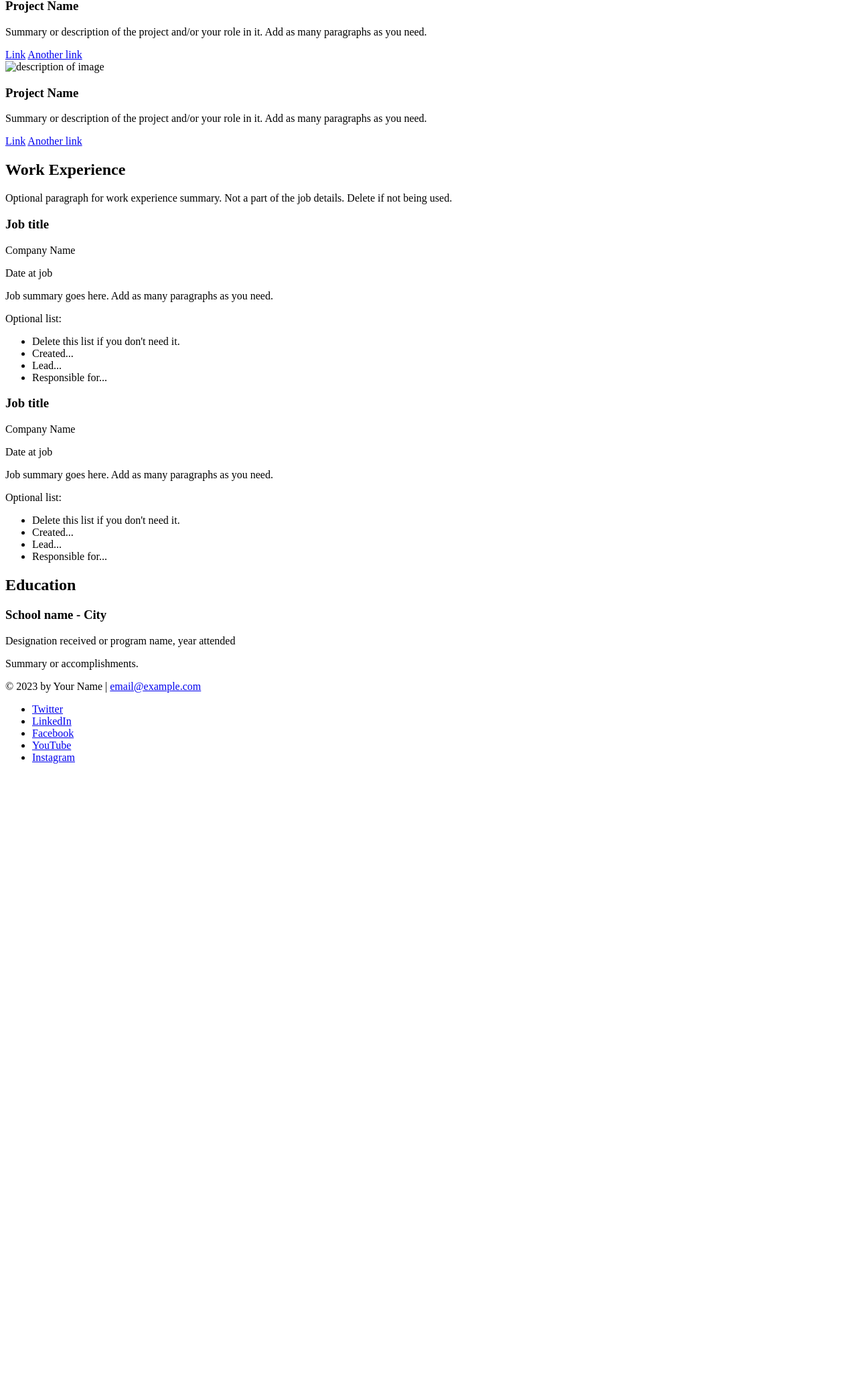
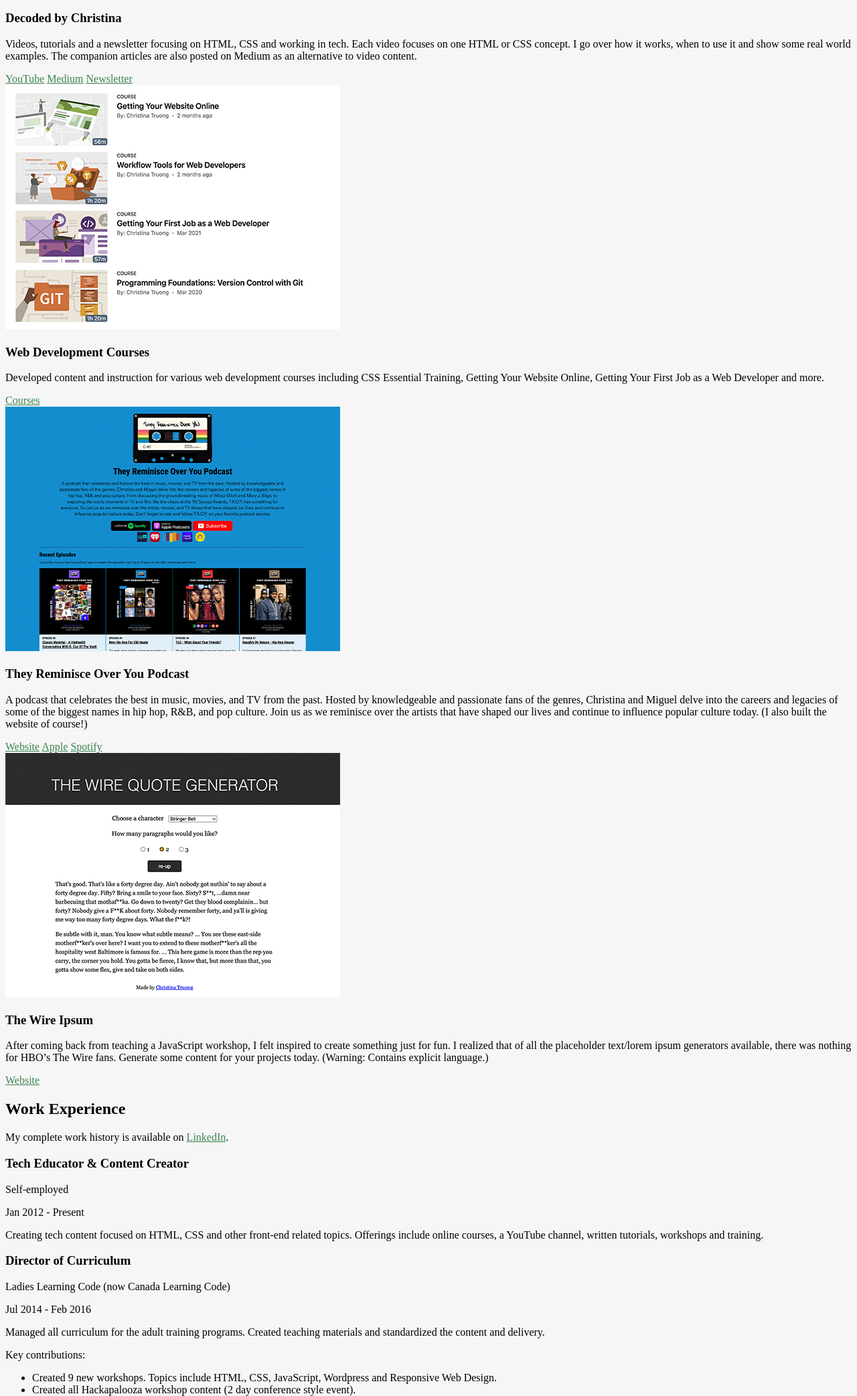
Before and after one commit to DevAniela/Christina-Truong-Website, a plain HTML site: page resume.html in a window 1280 px wide. Shown: the part 716-2800 px from the top of the page at 67% size. Before the commit the page ends 1872 px from the top, so only its background shows below. Drawn offline with Linux system fonts and the light colour scheme.

Commit message:
modified html to include work experience and education, and edited the social links. will continue working on the css next.

```diff
--- a/resume.html
+++ b/resume.html
@@ -3,136 +3,181 @@
   <head>
     <meta charset="UTF-8">
     <meta name="viewport" content="width=device-width, initial-scale=1">
-    <title>Resume Christina Truong | Tech Educator and Content Creator</title>
+    <title>Resume | Christina Truong, Tech Educator and Content Creator</title>
+    <link rel="stylesheet" href="./css/style.css">
   </head>
   <body class="resume">
     <!-- //  INTRO  // -->
     <header>
       <!-- Start content edits below this line. -->
-      <h1>Your Name</h1>
-      <h2>Job title or tagline</h2>
-
+      <div class="content-wrapper">
+        <h1>Christina Truong</h1>
+        <h2>Tech Educator + Content Creator</h2>
+      </div>
       <!-- End content edits here. -->
     </header>
 
     <main>
       <!-- //  PROFILE  // -->
-      <section>
+      <section class="resume-section">
         <!-- Start content edits below this line. -->
         <h2>Profile</h2>
-        <p>Add your resume summary/profile here. Add more paragraphs or links as needed.</p>
+        <p>I've been in the tech industry for over 15 years and have a diverse range of experiences from working as a front-end developer, teaching, curriculum development, creating video content and courses. I'm also exploring other creative endeavors such as podcasting and drawing.</p>
+
         <a href="index.html">Back to homepage</a>
 
         <!-- End content edits here. -->
       </section>
 
       <!-- //  PROJECTS  // -->
-      <section>
+      <section class="resume-section">
         <!-- Start content edits below this line. -->
         <h2>Projects</h2>
-        <p>Optional paragraph for the Projects summary. Delete if not being used.</p>
+        <p>View selected projects below. More projects can be found at <a href="https://christinatruong.com" target="_blank">christinatruong.com</a>.</p>
 
-        <!-- To add more items, copy this whole <section></section> block-->
-        <section>
-          <img src="images/project-decoded-youtube-500px.png" srcset="images/project-decoded-youtube-1000px.png 2x" alt="decoded by Christina youtube video thumbnails" width="" height="">
-          <h3>Project Name</h3>
-          <p>Summary or description of the project and/or your role in it. Add as many paragraphs as you need.</p>
-          <!-- link to project -->
-          <a href="#" target="_blank">Link</a>
-          <!-- additional links, e.g. newsletter -->
-          <a href="#" target="_blank">Another link</a>
-        </section>
-        <section>
-          <img src="" srcset="" alt="description of image" width="" height="">
-          <h3>Project Name</h3>
-          <p>Summary or description of the project and/or your role in it. Add as many paragraphs as you need.</p>
-          <!-- link to project -->
-          <a href="#" target="_blank">Link</a>
-          <!-- additional links, e.g. newsletter -->
-          <a href="#" target="_blank">Another link</a>
-        </section>
+        <div class="project-wrapper>
+          <section class="project-item">
+            <img src="images/project-decoded-youtube-500px.png" srcset="images/project-decoded-youtube-1000px.png 2x" alt="decoded by Christina youtube video thumbnails">
+            <h3>Decoded by Christina</h3>
+            <p>Videos, tutorials and a newsletter focusing on HTML, CSS and working in tech. Each video focuses on one HTML or CSS concept. I go over how it works, when to use it and show some real world examples. The companion articles are also posted on Medium as an alternative to video content.</p>
+            <a class="btn" href="https://www.youtube.com/@madebychristina" target="_blank">YouTube</a>
+            <a class="btn" href="https://medium.com/@christinatruong" target="_blank">Medium</a>
+            <a class="btn" href="https://bychristina.substack.com/" target="_blank">Newsletter</a>
+          </section>
 
+          <section class="project-item">
+            <img src="images/project-courses-500px.png" srcset="images/project-courses-1000px.png 2x" alt="List of Christina's course names and thumbnails">
+            <h3>Web Development Courses</h3>
+            <p>Developed content and instruction for various web development courses including CSS Essential Training, Getting Your Website Online, Getting Your First Job as a Web Developer and more.</p>
+            <!-- link to project -->
+            <a class="btn" href="https://christinatruong.com/courses/" target="_blank">Courses</a>
+          </section>
+          <section class="project-item">
+            <img src="images/project-troy-podcast-500px.png" srcset="images/project-troy-podcast-1000px 2x" alt="The TROY podcast website homepage">
+            <h3>They Reminisce Over You Podcast</h3>
+            <p>A podcast that celebrates the best in music, movies, and TV from the past. Hosted by knowledgeable and passionate fans of the genres, Christina and Miguel delve into the careers and legacies of some of the biggest names in hip hop, R&B, and pop culture. Join us as we reminisce over the artists that have shaped our lives and continue to influence popular culture today. (I also built the website of course!)</p>
+            <a class="btn" href="https://troypodcast.com/" target="_blank">Website</a>
+            <a class="btn" href="https://podcasts.apple.com/us/podcast/they-reminisce-over-you/id1541737531" target="_blank">Apple</a>
+            <a class="btn" href="https://open.spotify.com/show/7JsQ0j7qldRFpHt63AI8Cn" target="_blank">Spotify</a>
+          </section>
+
+          <section class="project-item">
+            <img src="images/project-the-wire-ipsum-500px.png" srcset="images/project-the-wire-ipsum-1000px.png 2x" alt="The Wire Ipsum quote generator website">
+            <h3>The Wire Ipsum</h3>
+            <p>After coming back from teaching a JavaScript workshop, I felt inspired to create something just for fun. I realized that of all the placeholder text/lorem ipsum generators available, there was nothing for HBO’s The Wire fans. Generate some content for your projects today. (Warning: Contains explicit language.)</p>
+            <a href="https://thewireipsum.com" target="_blank">Website</a>
+          </section>
+        </div>
         <!-- End content edits here. -->
       </section>
 
       <!-- //  WORK EXPERIENCE  // -->
-      <section>
+      <section class="resume-section">
         <!-- Start content edits below this line.  -->
         <h2>Work Experience</h2>
-        <p>Optional paragraph for work experience summary. Not a part of the job details. Delete if not being used.</p>
+        <p>My complete work history is available on <a href="https://ca.linkedin.com/in/christinatruong" target="_blank">LinkedIn</a>.</p>
 
-        <!-- To add more items, copy this whole <section></section> block -->
-        <section>
-          <h3>Job title</h3>
-          <p>Company Name</p>
-          <p>Date at job</p>
-          <p>Job summary goes here. Add as many paragraphs as you need.</p>
-          <p>Optional list:</p>
-          <ul>
-            <li>Delete this list if you don't need it.</li>
-            <li>Created...</li>
-            <li>Lead...</li>
-            <li>Responsible for...</li>
-          </ul>
-        </section>
-        <section>
-          <h3>Job title</h3>
-          <p>Company Name</p>
-          <p>Date at job</p>
-          <p>Job summary goes here. Add as many paragraphs as you need.</p>
-          <p>Optional list:</p>
-          <ul>
-            <li>Delete this list if you don't need it.</li>
-            <li>Created...</li>
-            <li>Lead...</li>
-            <li>Responsible for...</li>
-          </ul>
+        <section class="work-item">
+          <div class="work-details">
+            <h3>Tech Educator & Content Creator</h3>
+            <p>Self-employed</p>
+            <p>Jan 2012 - Present</p>
+          </div>
+
+          <div class="work-summary">
+            <p>Creating tech content focused on HTML, CSS and other front-end related topics. Offerings include online courses, a YouTube channel, written tutorials, workshops and training.</p>
+          </div>
         </section>
 
-        <!-- End content edits here. -->
+        <section class="work-item">
+          <div class="work-details">
+            <h3>Director of Curriculum</h3>
+            <p>Ladies Learning Code (now Canada Learning Code)</p>
+            <p>Jul 2014 - Feb 2016</p>
+          </div>
+
+          <div class="work-summary">
+            <p>Managed all curriculum for the adult training programs. Created teaching materials and standardized the content and delivery.</p>
+            <p>Key contributions:</p>
+            <ul>
+              <li>Created 9 new workshops. Topics include HTML, CSS, JavaScript, Wordpress and Responsive Web Design.</li>
+              <li>Created all Hackapalooza workshop content (2 day conference style event).</li>
+              <li>Created an interactive slide deck template for consistent national workshop branding.</li>
+              <li>Developed the Digital Skills part-time program curriculum.</li>
+              <li>Implemented instructor training across 20+ Canadian chapters, focusing on creating inclusive and engaging learning environments.</li>
+            </ul>
+          </div>
+        </section>
+
+        <section class="work-item">
+          <div class="work-details">
+            <h3>Lead Front-End Developer</h3>
+            <p>Field iD</p>
+            <p>Mar 2013 - Feb 2014</p>
+          </div>
+
+          <div class="work-summary">
+            <p>Lead the front-end development for the in-house safety inspection software.</p>
+            <p>Key contributions:</p>
+            <ul>
+              <li>Responsible for setting code standards for the front-end development.</li>
+              <li>Created a fully customized front-end framework, including the UI/UX design and documentation.</li>
+              <li>Standardized the site architecture and design.</li>
+            </ul>
+          </div>
+        </section>
       </section>
 
+
       <!-- //  EDUCATION & CERTIFICATIONS  // -->
-      <section>
+      <section class="resume-section">
         <!-- Start content edits below this line.  -->
         <h2>Education</h2>
 
-        <!-- To add more items, copy this whole <section></section> block -->
-        <section>
-          <h3>School name - City</h3>
-          <p>Designation received or program name, year attended</p>
-          <p>Summary or accomplishments.</p>
+        <section class="education-item">
+          <h3>Seneca College - Toronto, Ontario</h3>
+          <p>Webmaster Content Site Design Certificate, 2006</p>
+          <p>14 week full-time program covering HTML, CSS, Flash, Photoshop, PHP and JavaScript.</p>
         </section>
 
-        <!-- End content edits here. -->
+        <section class="education-item">
+          <h3>York University - Toronto, Ontario</h3>
+          <p>Bachelor of Arts with Honours, 2001-2005</p>
+          <p>Double Major in Communications & Psychology</p>
+        </section>
+
+        <section class="education-item">
+          <h3>San Jose State University - San Jose, California</h3>
+          <p>General Studies, 2000</p>
+        </section>
       </section>
     </main>
 
+
     <!-- //  FOOTER INFO, SOCIAL MEDIA  // -->
     <footer>
-      <!-- Start content edits below this line. -->
-      <p>© 2023 by Your Name | <a href="mailto:email@example.com">email@example.com</a></p>
+      <p>© 2023 by Christina Truong |  <a href="mailto:email@example.com">email@example.com</a></p>
 
-      <!-- Add or remove any networks. -->
-      <ul>
+      <ul class="socials">
         <li>
-          <a href="#" target="_blank">Twitter</a>
+          <a href="https://www.youtube.com/@madebychristina" target="_blank"><img src="images/icon-logo-youtube.png" alt="My YouTube channel"></a>
         </li>
         <li>
-          <a href="#" target="_blank">LinkedIn</a>
+          <a href="https://ko-fi.com/christinatruong" target="_blank"><img src="images/icon-logo-ko-fi.png" alt="My Ko-Fi homepage"></a>
         </li>
         <li>
-          <a href="#" target="_blank">Facebook</a>
+          <a href="https://medium.com/@christinatruong" target="_blank"><img src="images/icon-logo-medium.png" alt="My Medium homepage"></a>
         </li>
         <li>
-          <a href="#" target="_blank">YouTube</a>
+          <a href="https://www.instagram.com/christina.is.online/" target="_blank"><img src="images/icon-logo-instagram.png" alt="My Instagram"></a>
         </li>
         <li>
-          <a href="#" target="_blank">Instagram</a>
+          <a href="https://ca.linkedin.com/in/christinatruong" target="_blank"><img src="images/icon-logo-linkedin.png" alt="My LinkedIn profile"></a>
+        </li>
+        <li>
+          <a href="https://twitter.com/christinatruong" target="_blank"><img src="images/icon-logo-twitter.png" alt="My Twitter profile"></a>
         </li>
       </ul>
-
-      <!-- End content edits here. -->
     </footer>
   </body>
 </html>
```
Also changed, not shown: index.html (+11 -7 lines), images/abstract-purple-yellow-bg.jpg (deleted), images/icon-logo-facebook.png (deleted), images/icon-logo-medium.png (added), 1 other file.
